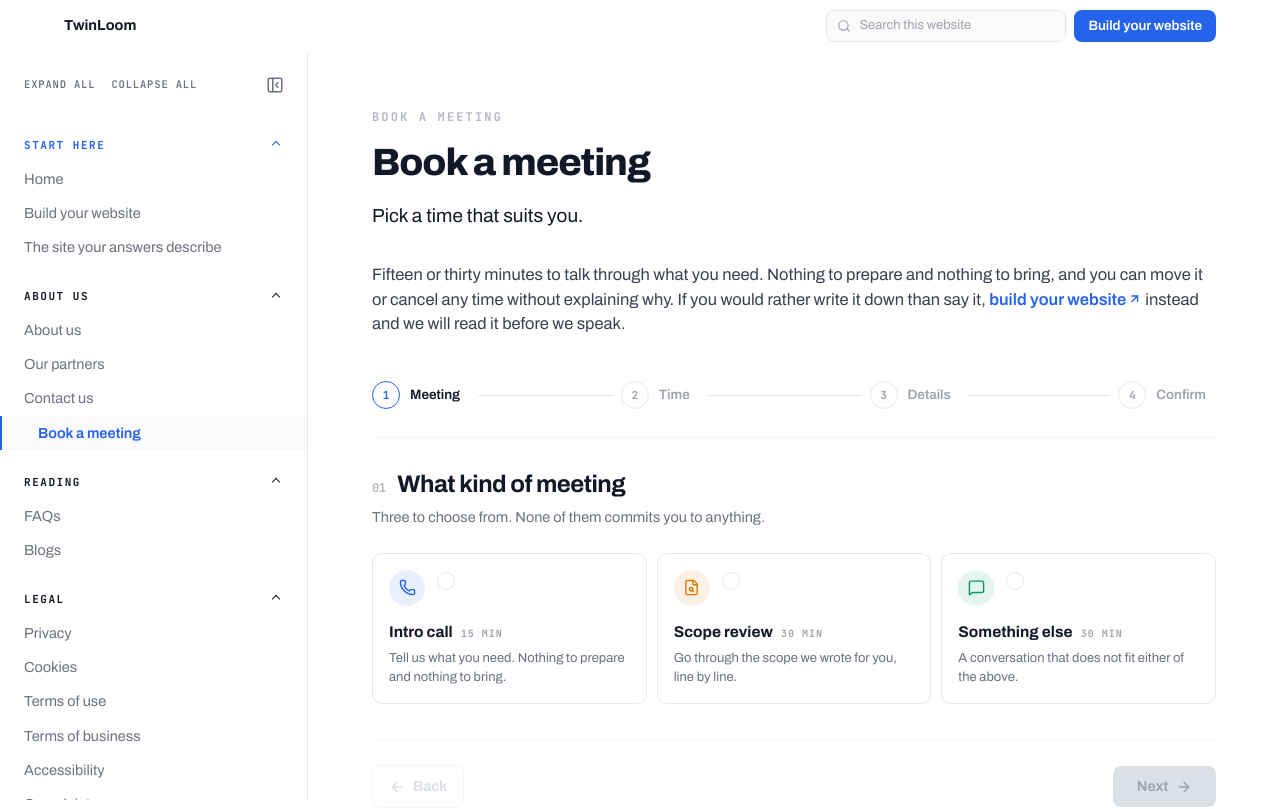
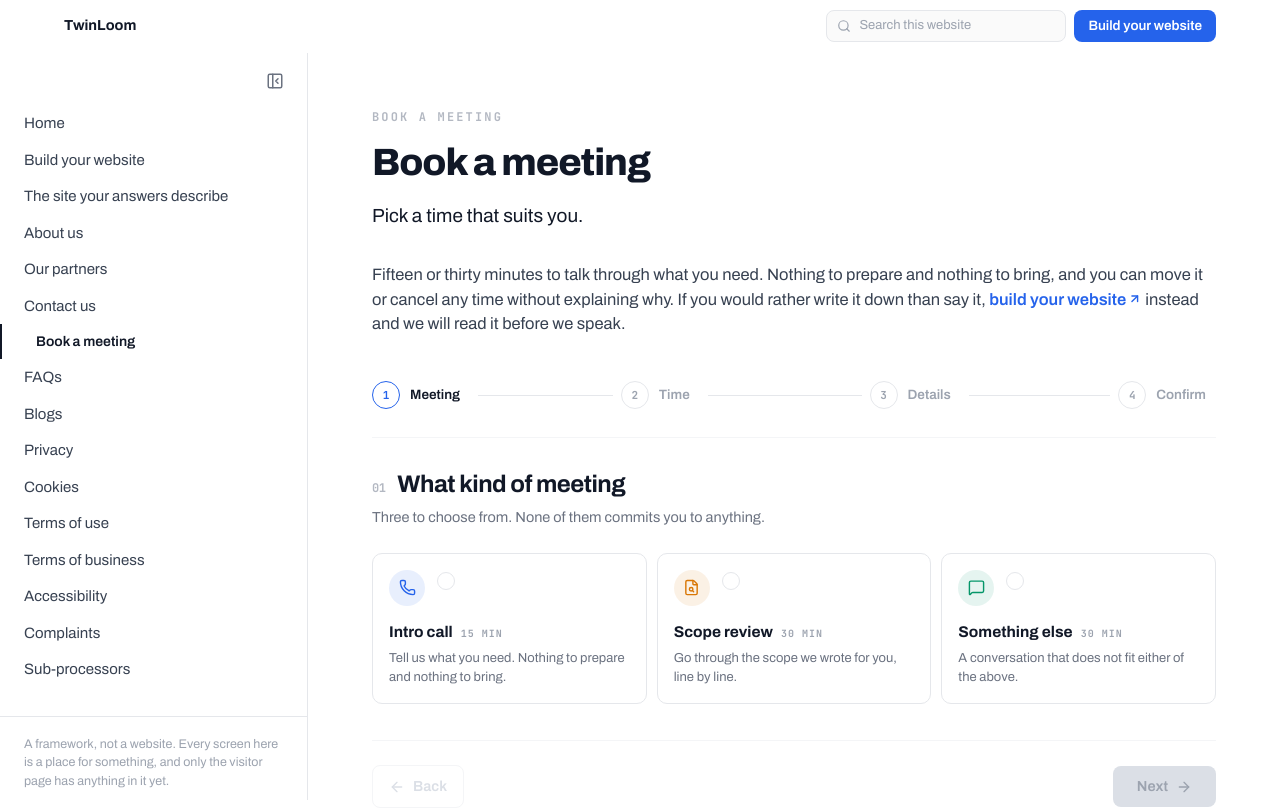
Before and after one commit to ayodhbhojithh/twinloom, a Next.js app: page /book in a window 1280 px wide. Shown: the top 809 px of the page. Built offline with nearby package versions, Linux system fonts and the light colour scheme.

Commit message:
Refactor RailNav component to simplify navigation structure. Remove group management logic and update to a flat page structure for improved readability and user experience. Adjust related imports and update search functionality to include page hrefs for better search results.

```diff
--- a/components/layout/index.ts
+++ b/components/layout/index.ts
@@ -4,7 +4,7 @@ export { PageHeading, PageShell, Section, SubSection } from "./page-shell";
 export type { PageSection } from "./page-shell";
 export { SiteFooter } from "./site-footer";
 export { SiteHeader } from "./site-header";
-export { RailNav, useRailGroups } from "./rail-nav";
+export { RailNav } from "./rail-nav";
 export { SiteRail } from "./site-rail";
 export { SiteShell } from "./site-shell";
 export { SiteSearch } from "./site-search";
--- a/components/layout/rail-nav.tsx
+++ b/components/layout/rail-nav.tsx
@@ -1,166 +1,115 @@
 "use client";
 
-import { useState } from "react";
 import Link from "next/link";
 
-import { RAIL_GROUPS, type RailGroup, type RailItem } from "@/lib/site";
+import { RAIL_PAGES, type NavLink as NavLinkData } from "@/lib/site";
 import { cn } from "@/lib/utils";
 
 /**
- * Where everything in the nav lines up.
+ * Where the two levels sit, as the prototype sets them.
  *
- * One table rather than a ternary at each use. Every row in the list, at either
- * size, gets its left offset from here, so a group heading, a sub label and a
- * third level link cannot drift apart as any of them is adjusted.
+ * Its rail indents a sub page by 12 and leaves the 2px marker where it was, at
+ * the rail's own left edge. So the bar is in one column down the whole list and
+ * only the text steps in. A bar that moved with the indent would give the eye
+ * two vertical lines to follow and make the second level look like a different
+ * navigation rather than part of this one.
  *
- * The indents are additive: a level two item is its container's gutter plus 14. A
- * half step, because the nesting is only two deep and a full 24px would walk a
- * child page a long way across a narrow rail.
+ * The phone menu sits almost against its own edge: a sheet has less width to
+ * spend and nothing to the left of it to line up with.
  */
-const GUTTER = { rail: 24, menu: 4 } as const;
-const INDENT = { 1: 0, 2: 14 } as const;
-
-const offset = (size: keyof typeof GUTTER, level: RailItem["level"]) =>
-  GUTTER[size] + INDENT[level ?? 1];
+const GUTTER = { rail: 24, menu: 8 } as const;
+const NEST = 12;
 
 /**
- * The grouped list of every page, shared by the docked rail and the menu.
+ * Every page on the site, shared by the docked rail and the phone menu.
  *
- * One component for both, because they are the same navigation seen at two widths.
- * Written twice, the menu quietly lost the collapsing groups and the indents, so a
- * phone got forty eight flat rows where a laptop got ten groups.
+ * One component for both, because they are the same navigation seen at two
+ * widths. Written twice, the menu quietly lost its indents and a phone got a
+ * flat list where a laptop got a structured one.
  *
- * Which groups are open is local state. It is a property of looking at the nav
- * rather than of the site, and in the App Router the layout survives navigation, so
- * it holds while you move between pages and resets only on a reload, which is what
- * people expect of a disclosure.
+ * No headings and nothing to open or shut. Fifteen links do not need chapters;
+ * they need to be short, in a sensible order, and always on screen.
+ *
+ * Ink marks the page you are on, not the accent. Blue is the site's one action
+ * colour, and a rail that paints the current page in it competes with every
+ * button on the screen for the same meaning. The prototype uses ink here and it
+ * is right: this is where you are, not something to do.
  */
 export function RailNav({
   pathname,
   onNavigate,
   size = "rail",
-  closed,
-  onToggle,
 }: {
   pathname: string;
   /** The menu closes itself on the way out; the docked rail has nothing to do. */
   onNavigate?: () => void;
   size?: keyof typeof GUTTER;
-  closed: ReadonlySet<string>;
-  onToggle: (title: string) => void;
 }) {
   return (
-    <>
-      {RAIL_GROUPS.map((group) => (
-        <RailSection
-          key={group.title}
-          group={group}
-          open={!closed.has(group.title)}
-          onToggle={() => onToggle(group.title)}
+    <ul>
+      {RAIL_PAGES.map((page) => (
+        <li key={page.href}>
+          <Row page={page} pathname={pathname} onNavigate={onNavigate} size={size} />
+
+          {page.children?.map((child) => (
+            <Row
+              key={child.href}
+              page={child}
               pathname={pathname}
               onNavigate={onNavigate}
               size={size}
+              nested
             />
           ))}
-    </>
+        </li>
+      ))}
+    </ul>
   );
 }
 
-/** Holds which groups are shut, and the two ways of shutting all of them. */
-export function useRailGroups() {
-  const [closed, setClosed] = useState<ReadonlySet<string>>(new Set());
-
-  return {
-    closed,
-    toggle: (title: string) =>
-      setClosed((current) => {
-        const next = new Set(current);
-        if (next.has(title)) next.delete(title);
-        else next.add(title);
-        return next;
-      }),
-    expandAll: () => setClosed(new Set()),
-    collapseAll: () =>
-      setClosed(new Set(RAIL_GROUPS.map((group) => group.title))),
-  };
-}
-
-function RailSection({
-  group,
-  open,
-  onToggle,
+function Row({
+  page,
   pathname,
   onNavigate,
   size,
+  nested,
 }: {
-  group: RailGroup;
-  open: boolean;
-  onToggle: () => void;
+  page: NavLinkData;
   pathname: string;
   onNavigate?: () => void;
   size: keyof typeof GUTTER;
+  nested?: boolean;
 }) {
-  const id = `nav-${group.title.replace(/\W+/g, "-").toLowerCase()}`;
+  const here = pathname === page.href;
   const gutter = GUTTER[size];
 
   return (
-    <>
-      <button
-        type="button"
-        onClick={onToggle}
-        aria-expanded={open}
-        aria-controls={id}
-        style={{ paddingLeft: gutter, paddingRight: gutter }}
-        className={cn(
-          "flex w-full items-center justify-between gap-2.5 pt-6 pb-2 text-left font-mono text-[11px] font-bold tracking-[0.14em] uppercase transition-colors",
-          group.highlight ? "text-active" : "text-ink hover:text-quiet",
-        )}
-      >
-        <span>{group.title}</span>
-
-        {/* A chevron drawn from two borders, as the draft draws it: no icon to
-            load, and it rotates rather than swapping glyphs. */}
-        <span aria-hidden className="relative size-3 shrink-0">
-          <span
-            className={cn(
-              "absolute top-[3px] left-[2px] size-1.5 border-r-[1.5px] border-b-[1.5px] border-current transition-transform duration-150",
-              open ? "-rotate-[135deg]" : "rotate-45",
-            )}
-          />
-        </span>
-      </button>
-
-      {open ? (
-        <div id={id}>
-          {group.items.map((item) => (
-            <div key={item.href}>
     <Link
-                href={item.href}
+      href={page.href}
       onClick={onNavigate}
-                aria-current={pathname === item.href ? "page" : undefined}
+      aria-current={here ? "page" : undefined}
       style={{
-                  /* The 2px active bar is drawn inside the link's left edge, so
-                     the padding carries it and every level's text still lands on
-                     its own indent. */
-                  paddingLeft: offset(size, item.level) - 2,
+        /* The 2px bar is drawn inside the link's own left edge, so the padding
+           carries it and the text still lands where it should. */
+        paddingLeft: gutter + (nested ? NEST : 0) - 2,
         paddingRight: gutter,
       }}
       className={cn(
-                  "block border-l-2 transition-colors",
-                  size === "menu"
-                    ? "py-2.5 text-[15px] leading-[1.4]"
-                    : "py-[7px] text-[14.5px] leading-[1.4]",
-                  pathname === item.href
-                    ? "border-active bg-well font-semibold text-active"
-                    : "border-transparent text-quiet hover:bg-well hover:text-ink",
+        "block border-l-2 leading-[1.4] transition-colors",
+        size === "menu" ? "py-2.5" : "py-[7px]",
+        nested
+          ? size === "menu"
+            ? "text-[14.5px]"
+            : "text-[14px]"
+          : size === "menu"
+            ? "text-[15.5px]"
+            : "text-[15px]",
+        here
+          ? "border-ink font-semibold text-ink"
+          : "border-transparent text-body hover:text-ink",
       )}
     >
-                {item.label}
+      {page.label}
     </Link>
-            </div>
-          ))}
-        </div>
-      ) : null}
-    </>
   );
 }
--- a/components/layout/site-header.tsx
+++ b/components/layout/site-header.tsx
@@ -5,7 +5,7 @@ import Link from "next/link";
 import { usePathname } from "next/navigation";
 import { Menu, X } from "lucide-react";
 
-import { RailNav, useRailGroups } from "./rail-nav";
+import { RailNav } from "./rail-nav";
 import { SiteSearch } from "./site-search";
 
 import { HEADER_CTA, HEADER_NAV, ROUTES, SITE } from "@/lib/site";
@@ -44,7 +44,6 @@ import { cn } from "@/lib/utils";
 export function SiteHeader() {
   const [open, setOpen] = useState(false);
   const pathname = usePathname();
-  const groups = useRailGroups();
 
   /* No rule under it, and opaque. The two go together: a translucent bar shows the
      page sliding through it, and without a rule there is nothing left to mark where
@@ -146,8 +145,6 @@ export function SiteHeader() {
             <RailNav
               size="menu"
               pathname={pathname}
-              closed={groups.closed}
-              onToggle={groups.toggle}
               onNavigate={() => setOpen(false)}
             />
           </nav>
--- a/components/layout/site-rail.tsx
+++ b/components/layout/site-rail.tsx
@@ -3,10 +3,12 @@
 import { usePathname } from "next/navigation";
 import { PanelLeftClose, PanelLeftOpen } from "lucide-react";
 
-import { RailNav, useRailGroups } from "./rail-nav";
+import { SITE } from "@/lib/site";
+
+import { RailNav } from "./rail-nav";
 
 /**
- * The left rail: every page on the site, grouped and indented.
+ * The left rail: every page on the site, in reading order.
  *
  * The draft's own navigation, and the thing that makes this site legible. Forty
  * eight pages is more than a header can hold, so the header carries the seven a
@@ -40,7 +42,6 @@ export function SiteRail({
   onCollapsedChange: (collapsed: boolean) => void;
 }) {
   const pathname = usePathname();
-  const groups = useRailGroups();
 
   const stick = {
     top: "var(--nav-height)",
@@ -76,25 +77,10 @@ export function SiteRail({
           control that puts the rail away, and the only one that brings it back.
 
           No name in here. The header above already carries it, and repeating it
-          two rows lower said the same thing twice in the same eyeline. */}
-      <div className="sticky top-0 z-10 flex items-center gap-4 bg-field pt-4 pb-3">
-        <div className="flex flex-1 gap-4 px-6">
-          <button
-            type="button"
-            onClick={groups.expandAll}
-            className="font-mono text-[10.5px] font-semibold tracking-[0.08em] text-quiet uppercase transition-colors hover:text-ink"
-          >
-            Expand all
-          </button>
-          <button
-            type="button"
-            onClick={groups.collapseAll}
-            className="font-mono text-[10.5px] font-semibold tracking-[0.08em] text-quiet uppercase transition-colors hover:text-ink"
-          >
-            Collapse all
-          </button>
-        </div>
-
+          two rows lower said the same thing twice in the same eyeline. Nothing
+          to expand or collapse either, now that the list has no groups to open:
+          two controls that operated on something invisible. */}
+      <div className="sticky top-0 z-10 flex items-center justify-end bg-field pt-3 pb-2">
         <button
           type="button"
           onClick={() => onCollapsedChange(true)}
@@ -106,11 +92,14 @@ export function SiteRail({
         </button>
       </div>
 
-      <RailNav
-        pathname={pathname}
-        closed={groups.closed}
-        onToggle={groups.toggle}
-      />
+      <RailNav pathname={pathname} />
+
+      {/* The prototype's own foot note. It says what this site is while you are
+          looking at the list of everything in it, which is the one place the
+          admission is useful rather than apologetic. */}
+      <div className="mt-7 border-t border-border px-6 pt-[18px]">
+        <p className="text-[12.5px] leading-[1.5] text-label">{SITE.status}</p>
+      </div>
     </nav>
   );
 }
--- a/lib/site.ts
+++ b/lib/site.ts
@@ -73,47 +73,41 @@ export const HEADER_CTA: NavLink = {
   href: ROUTES.build,
 };
 
-export interface RailItem extends NavLink {
-  /** 2 for a page that sits under another. */
-  level?: 2;
+/**
+ * One page in the rail, and anything that sits under it.
+ *
+ * Pages and sub pages, and no third level. Two is as deep as this site goes and
+ * as deep as a left rail should: a nav that needs three indents to reach a page
+ * is a nav telling you the site is organised for whoever built it.
+ */
+export interface RailPage extends NavLink {
+  children?: readonly NavLink[];
 }
 
-export interface RailGroup {
-  title: string;
-  /** Marks the group the site most wants people in. */
-  highlight?: boolean;
-  items: readonly RailItem[];
-}
-
-export const RAIL_GROUPS: readonly RailGroup[] = [
-  {
-    title: "Start here",
-    highlight: true,
-    items: [
+/**
+ * Every page, in reading order.
+ *
+ * Flat, with no headings over it. Named groups made the rail look like four
+ * small navigations stacked up, and each one needed a control to open and shut
+ * it before any page could be read. Fifteen links do not need chapters; they
+ * need to be short, in a sensible order, and always visible.
+ *
+ * The order is the order the site is meant to be read in, which is also what
+ * gives every page its previous and next.
+ */
+export const RAIL_PAGES: readonly RailPage[] = [
   { label: "Home", href: ROUTES.home },
   { label: "Build your website", href: ROUTES.build },
   { label: "The site your answers describe", href: ROUTES.site },
-    ],
-  },
-  {
-    title: "About us",
-    items: [
   { label: "About us", href: ROUTES.about },
   { label: "Our partners", href: ROUTES.partners },
-      { label: "Contact us", href: ROUTES.contact },
-      { label: "Book a meeting", href: ROUTES.book, level: 2 },
-    ],
+  {
+    label: "Contact us",
+    href: ROUTES.contact,
+    children: [{ label: "Book a meeting", href: ROUTES.book }],
   },
-  {
-    title: "Reading",
-    items: [
   { label: "FAQs", href: ROUTES.faq },
   { label: "Blogs", href: ROUTES.blog },
-    ],
-  },
-  {
-    title: "Legal",
-    items: [
   { label: "Privacy", href: ROUTES.privacy },
   { label: "Cookies", href: ROUTES.cookies },
   { label: "Terms of use", href: ROUTES.terms },
@@ -121,8 +115,6 @@ export const RAIL_GROUPS: readonly RailGroup[] = [
   { label: "Accessibility", href: ROUTES.accessibility },
   { label: "Complaints", href: ROUTES.complaints },
   { label: "Sub-processors", href: ROUTES.subProcessors },
-    ],
-  },
 ];
 
 export const FOOTER_COLUMNS: readonly {
@@ -188,16 +180,13 @@ export const LEGAL = {
  *
  * The rail is the site's table of contents, so its order is the order the pages
  * are meant to be read in. Flattening it gives every page a previous and a next
- * for free, tied to the one list rather than to a second one.
+ * for free, tied to the one list rather than to a second one, and a sub page
+ * follows its parent because that is where it sits in the rail.
  */
-export const FLAT_PAGES: readonly (NavLink & { group: string })[] =
-  RAIL_GROUPS.flatMap((group) =>
-    group.items.map((item) => ({
-      label: item.label,
-      href: item.href,
-      group: group.title,
-    })),
-  );
+export const FLAT_PAGES: readonly NavLink[] = RAIL_PAGES.flatMap((page) => [
+  { label: page.label, href: page.href },
+  ...(page.children ?? []),
+]);
 
 /** What comes before and after a page, for the pagination at its foot. */
 export function siblingPages(pathname: string) {
```
Also changed, not shown: components/pages/search-view.tsx (+5 -2 lines). Lines whose indentation alone changed are shown as unchanged.
